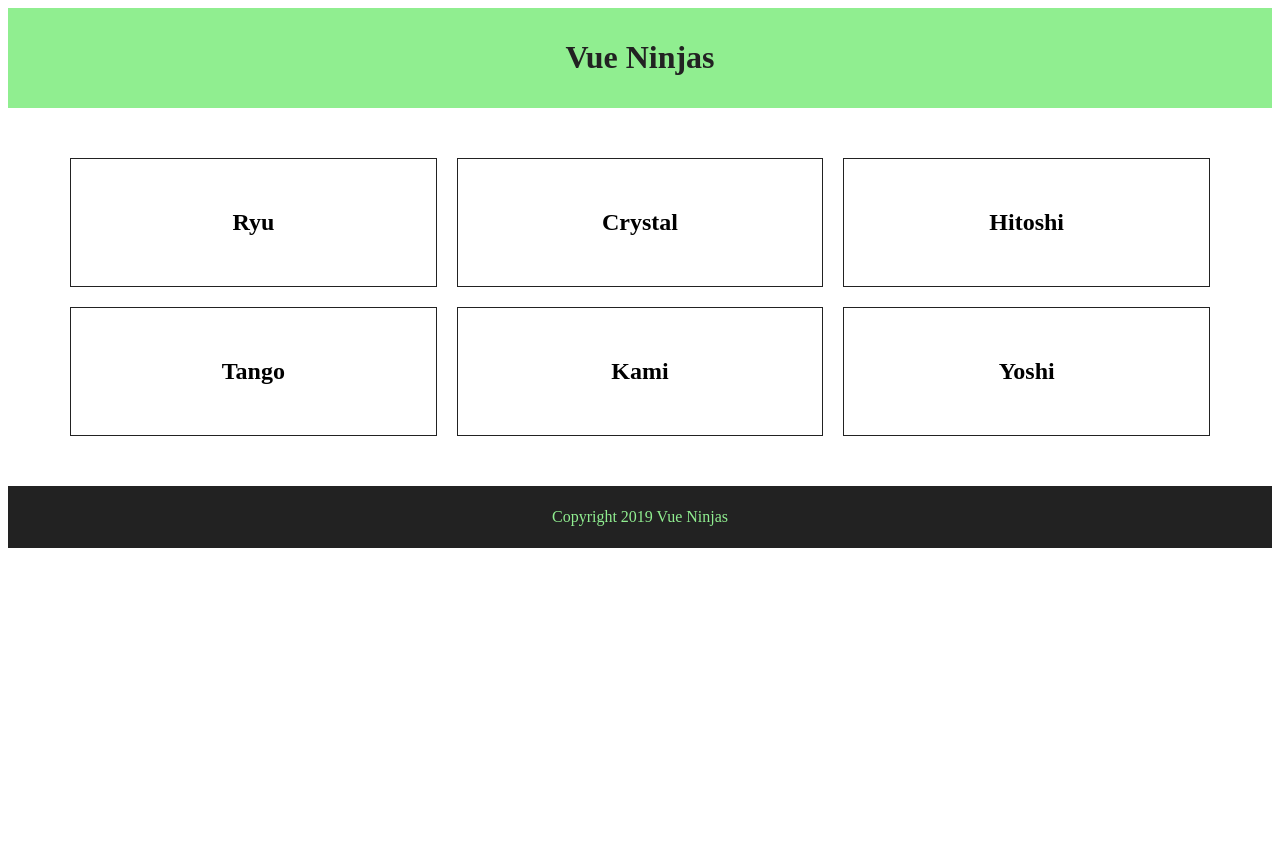
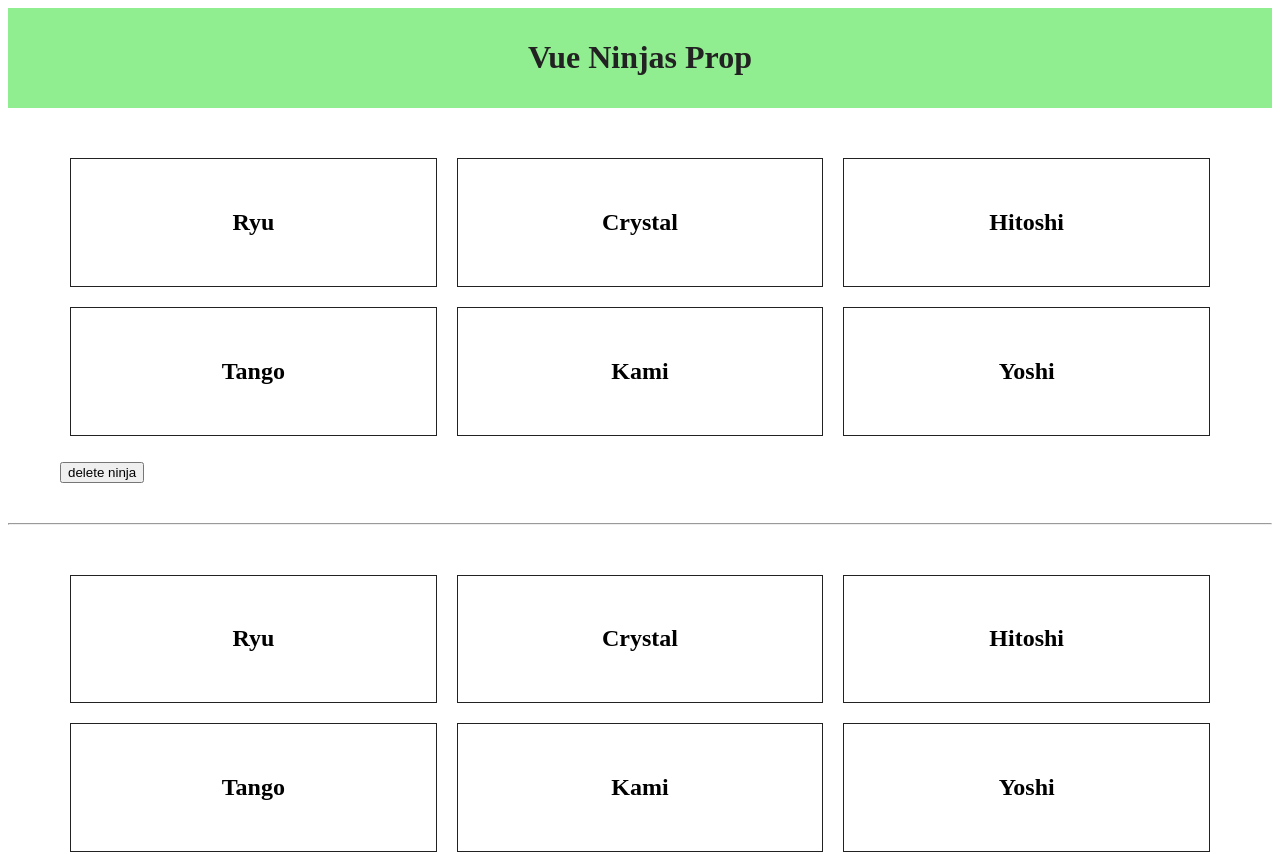
Before and after one commit to Adam-Ponting/TNN_tutorials, a Vue app in the folder vue_js2_tutorial/vuejs-playlist/: page / in a window 1280 px wide. Shown: the top 854 px of the page. Before the commit the page ends 800 px from the top, so only its background shows below. Built offline with nearby package versions, Linux system fonts and the light colour scheme.

Commit message:
lesson 23 completed

```diff
--- a/vue_js2_tutorial/vuejs-playlist/src/App.vue
+++ b/vue_js2_tutorial/vuejs-playlist/src/App.vue
@@ -1,8 +1,10 @@
 <template>
   <div>
-    <app-header></app-header>
+    <app-header :title="title"></app-header>
     <app-ninjas :ninjas="ninjas"></app-ninjas>
-    <app-footer></app-footer>
+    <hr />
+    <app-ninjas :ninjas="ninjas"></app-ninjas>
+    <app-footer :title="title"></app-footer>
   </div>
 </template>
 
@@ -26,7 +28,8 @@ export default {
         { name: "Tango", speciality: "Conditionals", show: false },
         { name: "Kami", speciality: "Webpack", show: false },
         { name: "Yoshi", speciality: "Data Diggin", show: false }
-      ]
+      ],
+      title: "Vue Ninjas Prop"
     };
   },
   methods: {}
--- a/vue_js2_tutorial/vuejs-playlist/src/components/Footer.vue
+++ b/vue_js2_tutorial/vuejs-playlist/src/components/Footer.vue
@@ -1,11 +1,18 @@
 <template>
   <footer>
-    <p>{{ copyright }}</p>
+    <p>{{ copyright }} {{ title }}</p>
   </footer>
 </template>
 
 <script>
 export default {
+  props: {
+    title: {
+      type: String,
+      default: "no header",
+      required: true
+    }
+  },
   data() {
     return {
       copyright: "Copyright 2019 Vue Ninjas"
--- a/vue_js2_tutorial/vuejs-playlist/src/components/Header.vue
+++ b/vue_js2_tutorial/vuejs-playlist/src/components/Header.vue
@@ -1,15 +1,26 @@
 <template>
   <header>
-    <h1>{{ title }}</h1>
+    <h1 @click="changeTitle">{{ title }}</h1>
   </header>
 </template>
 
 <script>
 export default {
+  props: {
+    title: {
+      type: String,
+      default: "no header",
+      required: true
+    }
+  },
   data() {
-    return {
-      title: "Vue Ninjas"
-    };
+    return {};
+  },
+  methods: {
+    changeTitle() {
+      // primitive data so only edited in this instance
+      this.title = "Vue Wizards";
+    }
   }
 };
 </script>
--- a/vue_js2_tutorial/vuejs-playlist/src/components/Ninjas.vue
+++ b/vue_js2_tutorial/vuejs-playlist/src/components/Ninjas.vue
@@ -6,6 +6,7 @@
         <h3 v-show="ninja.show">{{ ninja.speciality }}</h3>
       </li>
     </ul>
+    <button @click="deleteNinja">delete ninja</button>
   </div>
 </template>
 
@@ -16,6 +17,12 @@ export default {
       type: Array,
       default: () => [],
       required: true
+    }
+  },
+  methods: {
+    deleteNinja() {
+      // reference data is affected by any and all child components
+      this.ninjas.pop();
     }
   }
 };
```
